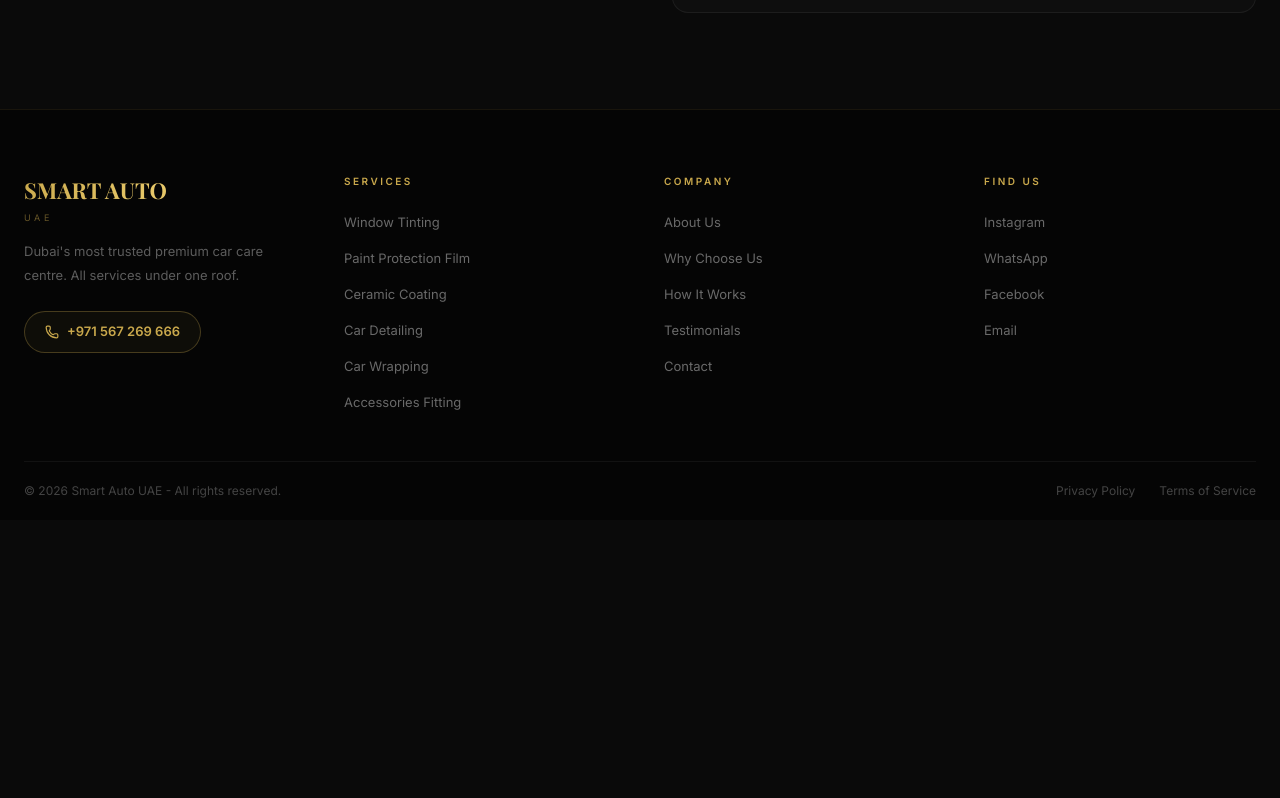
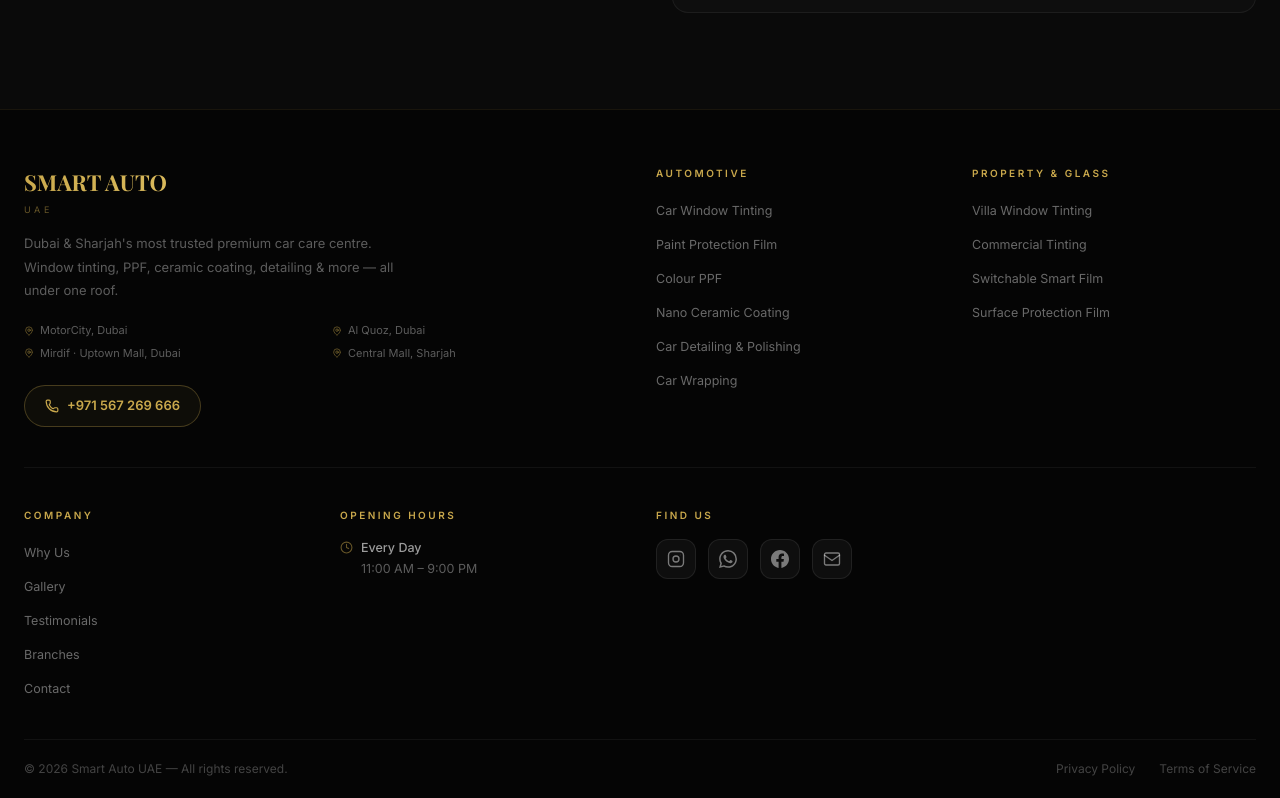
Before and after one commit to smartautouae/smartauto, a Next.js app: page /contact in a window 1280 px wide. Shown: the part 3497-4295 px from the top of the page. Before the commit the page ends 4017 px from the top, so only its background shows below. Built offline with nearby package versions, Linux system fonts and the light colour scheme; a web font is replaced by a local one.

Commit message:
update footer

```diff
--- a/src/components/Footer.tsx
+++ b/src/components/Footer.tsx
@@ -1,68 +1,277 @@
-import { Phone } from "lucide-react";
+import { Phone, MapPin, Clock } from "lucide-react";
+import Link from "next/link";
 
-const serviceLinks = ["Window Tinting", "Paint Protection Film", "Ceramic Coating", "Car Detailing", "Car Wrapping", "Accessories Fitting"];
-const companyLinks = ["About Us", "Why Choose Us", "How It Works", "Testimonials", "Contact"];
-const socialLinks  = [
-  { label: "Instagram", href: "https://instagram.com/smartautouae" },
-  { label: "WhatsApp",  href: "https://wa.me/971567269666" },
-  { label: "Facebook",  href: "#" },
-  { label: "Email",     href: "mailto:info@smartautouae.ae" },
+const carServices = [
+  { label: "Car Window Tinting",        href: "/services/car-window-tinting-dubai-sharjah" },
+  { label: "Paint Protection Film",     href: "/services/paint-protection-film-dubai-sharjah" },
+  { label: "Colour PPF",                href: "/services/colour-ppf-dubai-sharjah" },
+  { label: "Nano Ceramic Coating",      href: "/services/nano-ceramic-coating-dubai-sharjah" },
+  { label: "Car Detailing & Polishing", href: "/services/car-detailing-polishing-dubai-sharjah" },
+  { label: "Car Wrapping",              href: "/services/car-wrapping-dubai-sharjah" },
 ];
+
+const propertyServices = [
+  { label: "Villa Window Tinting",    href: "/services/villa-window-tinting-dubai-sharjah" },
+  { label: "Commercial Tinting",      href: "/services/commercial-window-tinting-dubai-sharjah" },
+  { label: "Switchable Smart Film",   href: "/services/switchable-smart-glass-film-dubai-sharjah" },
+  { label: "Surface Protection Film", href: "/services/surface-protection-film-dubai-sharjah" },
+];
+
+const companyLinks = [
+  { label: "Why Us",       href: "/why-us" },
+  { label: "Gallery",      href: "/gallery" },
+  { label: "Testimonials", href: "/testimonials" },
+  { label: "Branches",     href: "/branches" },
+  { label: "Contact",      href: "/contact" },
+];
+
+const branches = [
+  "MotorCity, Dubai",
+  "Al Quoz, Dubai",
+  "Mirdif · Uptown Mall, Dubai",
+  "Central Mall, Sharjah",
+];
+
+// ── SOCIAL ICON SVGs ───────────────────────────────────────────────────────
+
+function IconInstagram() {
+  return (
+    <svg width="18" height="18" viewBox="0 0 24 24" fill="none" stroke="currentColor" strokeWidth="1.8" strokeLinecap="round" strokeLinejoin="round">
+      <rect x="2" y="2" width="20" height="20" rx="5" ry="5" />
+      <circle cx="12" cy="12" r="4" />
+      <circle cx="17.5" cy="6.5" r="0.5" fill="currentColor" stroke="none" />
+    </svg>
+  );
+}
+
+function IconWhatsApp() {
+  return (
+    <svg width="18" height="18" viewBox="0 0 24 24" fill="currentColor">
+      <path d="M17.472 14.382c-.297-.149-1.758-.867-2.03-.967-.273-.099-.471-.148-.67.15-.197.297-.767.966-.94 1.164-.173.199-.347.223-.644.075-.297-.15-1.255-.463-2.39-1.475-.883-.788-1.48-1.761-1.653-2.059-.173-.297-.018-.458.13-.606.134-.133.298-.347.446-.52.149-.174.198-.298.298-.497.099-.198.05-.371-.025-.52-.075-.149-.669-1.612-.916-2.207-.242-.579-.487-.5-.669-.51-.173-.008-.371-.01-.57-.01-.198 0-.52.074-.792.372-.272.297-1.04 1.016-1.04 2.479 0 1.462 1.065 2.875 1.213 3.074.149.198 2.096 3.2 5.077 4.487.709.306 1.262.489 1.694.625.712.227 1.36.195 1.871.118.571-.085 1.758-.719 2.006-1.413.248-.694.248-1.289.173-1.413-.074-.124-.272-.198-.57-.347m-5.421 7.403h-.004a9.87 9.87 0 01-5.031-1.378l-.361-.214-3.741.982.998-3.648-.235-.374a9.86 9.86 0 01-1.51-5.26c.001-5.45 4.436-9.884 9.888-9.884 2.64 0 5.122 1.03 6.988 2.898a9.825 9.825 0 012.893 6.994c-.003 5.45-4.437 9.884-9.885 9.884m8.413-18.297A11.815 11.815 0 0012.05 0C5.495 0 .16 5.335.157 11.892c0 2.096.547 4.142 1.588 5.945L.057 24l6.305-1.654a11.882 11.882 0 005.683 1.448h.005c6.554 0 11.89-5.335 11.893-11.893a11.821 11.821 0 00-3.48-8.413z" />
+    </svg>
+  );
+}
+
+function IconFacebook() {
+  return (
+    <svg width="18" height="18" viewBox="0 0 24 24" fill="currentColor">
+      <path d="M24 12.073c0-6.627-5.373-12-12-12s-12 5.373-12 12c0 5.99 4.388 10.954 10.125 11.854v-8.385H7.078v-3.47h3.047V9.43c0-3.007 1.792-4.669 4.533-4.669 1.312 0 2.686.235 2.686.235v2.953H15.83c-1.491 0-1.956.925-1.956 1.874v2.25h3.328l-.532 3.47h-2.796v8.385C19.612 23.027 24 18.062 24 12.073z" />
+    </svg>
+  );
+}
+
+function IconEmail() {
+  return (
+    <svg width="18" height="18" viewBox="0 0 24 24" fill="none" stroke="currentColor" strokeWidth="1.8" strokeLinecap="round" strokeLinejoin="round">
+      <rect x="2" y="4" width="20" height="16" rx="2" />
+      <path d="M2 7l10 7 10-7" />
+    </svg>
+  );
+}
+
+const socialLinks = [
+  { label: "Instagram", href: "https://instagram.com/smartautouae", Icon: IconInstagram },
+  { label: "WhatsApp",  href: "https://wa.me/971567269666",         Icon: IconWhatsApp },
+  { label: "Facebook",  href: "#",                                  Icon: IconFacebook },
+  { label: "Email",     href: "mailto:info@smartautouae.ae",        Icon: IconEmail },
+];
+
+// ── COMPONENT ─────────────────────────────────────────────────────────────
 
 export default function Footer() {
   return (
-    <footer className="border-t border-gold/10" style={{ backgroundColor: "#050505" }}>
+    <footer className="border-t" style={{ backgroundColor: "#050505", borderColor: "rgba(201,168,76,0.1)" }}>
       <div className="w-full max-w-7xl mx-auto px-6">
 
-        {/* Top */}
-        <div className="grid grid-cols-1 md:grid-cols-2 lg:grid-cols-4 gap-12 py-18 pt-16 pb-12">
-          {/* Brand */}
-          <div>
-            <span className="gold-text font-bold block" style={{ fontFamily: "var(--font-playfair), serif", fontSize: "22px" }}>SMART AUTO</span>
-            <span className="block text-[9px] tracking-[0.4em] uppercase text-gold/50 mt-1 mb-4">UAE</span>
-            <p className="text-white/35 text-[13px] leading-[1.8] mb-6">
-              Dubai&apos;s most trusted premium car care centre. All services under one roof.
+        {/* ── ROW 1 — Brand + Services ── */}
+        <div className="grid grid-cols-2 md:grid-cols-4 gap-8 pt-14 pb-10"
+          style={{ borderBottom: "1px solid rgba(255,255,255,0.05)" }}>
+
+          {/* Brand — full width on mobile, 2 cols on md+ */}
+          <div className="col-span-2 md:col-span-2">
+            <Link href="/" className="no-underline">
+              <span className="gold-text font-bold block"
+                style={{ fontFamily: "var(--font-playfair), serif", fontSize: "22px" }}>
+                SMART AUTO
+              </span>
+              <span className="block text-[9px] tracking-[0.4em] uppercase mt-1 mb-4"
+                style={{ color: "rgba(201,168,76,0.5)" }}>
+                UAE
+              </span>
+            </Link>
+            <p className="text-[13px] leading-[1.8] mb-5 max-w-sm"
+              style={{ color: "rgba(255,255,255,0.35)" }}>
+              Dubai &amp; Sharjah's most trusted premium car care centre.
+              Window tinting, PPF, ceramic coating, detailing &amp; more — all under one roof.
             </p>
-            <a href="tel:+971567269666"
-              className="inline-flex items-center gap-2 text-[13px] text-gold font-semibold px-5 py-2.5 rounded-full border border-gold/30 bg-gold/5 hover:bg-gold/12 transition-all duration-300 no-underline">
+
+            {/* Branches — 2 col grid */}
+            <div className="grid grid-cols-2 gap-x-4 gap-y-1.5 mb-6">
+              {branches.map((b) => (
+                <div key={b} className="flex items-center gap-1.5">
+                  <MapPin size={10} style={{ color: "rgba(201,168,76,0.5)", flexShrink: 0 }} />
+                  <span className="text-[11px]" style={{ color: "rgba(255,255,255,0.35)" }}>{b}</span>
+                </div>
+              ))}
+            </div>
+
+            <a
+              href="tel:+971567269666"
+              className="inline-flex items-center gap-2 text-[13px] font-semibold px-5 py-2.5 rounded-full border no-underline transition-all duration-300"
+              style={{
+                color: "#C9A84C",
+                borderColor: "rgba(201,168,76,0.3)",
+                background: "rgba(201,168,76,0.05)",
+              }}>
               <Phone size={14} /> +971 567 269 666
             </a>
           </div>
 
-          {/* Services */}
+          {/* Automotive Services */}
           <div>
-            <h4 className="text-[10px] uppercase tracking-[0.25em] text-gold font-semibold mb-5">Services</h4>
-            <ul className="flex flex-col gap-3 list-none">
-              {serviceLinks.map((s) => <li key={s}><a href="#services" className="text-[13px] text-white/40 hover:text-gold transition-colors duration-300 no-underline">{s}</a></li>)}
+            <h4 className="text-[10px] uppercase tracking-[0.25em] font-semibold mb-4"
+              style={{ color: "#C9A84C" }}>
+              Automotive
+            </h4>
+            <ul className="flex flex-col gap-2.5 list-none m-0 p-0">
+              {carServices.map((s) => (
+                <li key={s.href}>
+                  <Link
+                    href={s.href}
+                    className="text-[12.5px] no-underline transition-colors duration-300 hover:text-[#C9A84C]"
+                    style={{ color: "rgba(255,255,255,0.4)" }}>
+                    {s.label}
+                  </Link>
+                </li>
+              ))}
             </ul>
           </div>
 
-          {/* Company */}
+          {/* Property & Glass */}
           <div>
-            <h4 className="text-[10px] uppercase tracking-[0.25em] text-gold font-semibold mb-5">Company</h4>
-            <ul className="flex flex-col gap-3 list-none">
-              {companyLinks.map((c) => <li key={c}><a href={`#${c.toLowerCase().replace(/ /g, "-")}`} className="text-[13px] text-white/40 hover:text-gold transition-colors duration-300 no-underline">{c}</a></li>)}
+            <h4 className="text-[10px] uppercase tracking-[0.25em] font-semibold mb-4"
+              style={{ color: "#C9A84C" }}>
+              Property &amp; Glass
+            </h4>
+            <ul className="flex flex-col gap-2.5 list-none m-0 p-0">
+              {propertyServices.map((s) => (
+                <li key={s.href}>
+                  <Link
+                    href={s.href}
+                    className="text-[12.5px] no-underline transition-colors duration-300 hover:text-[#C9A84C]"
+                    style={{ color: "rgba(255,255,255,0.4)" }}>
+                    {s.label}
+                  </Link>
+                </li>
+              ))}
             </ul>
           </div>
 
-          {/* Social */}
+        </div>
+
+        {/* ── ROW 2 — Company + Hours + Social ── */}
+        <div className="grid grid-cols-2 md:grid-cols-4 gap-8 py-10"
+          style={{ borderBottom: "1px solid rgba(255,255,255,0.05)" }}>
+
+          {/* Company */}
           <div>
-            <h4 className="text-[10px] uppercase tracking-[0.25em] text-gold font-semibold mb-5">Find Us</h4>
-            <ul className="flex flex-col gap-3 list-none">
-              {socialLinks.map((l) => <li key={l.label}><a href={l.href} target="_blank" rel="noopener noreferrer" className="text-[13px] text-white/40 hover:text-gold transition-colors duration-300 no-underline">{l.label}</a></li>)}
+            <h4 className="text-[10px] uppercase tracking-[0.25em] font-semibold mb-4"
+              style={{ color: "#C9A84C" }}>
+              Company
+            </h4>
+            <ul className="flex flex-col gap-2.5 list-none m-0 p-0">
+              {companyLinks.map((c) => (
+                <li key={c.href}>
+                  <Link
+                    href={c.href}
+                    className="text-[12.5px] no-underline transition-colors duration-300 hover:text-[#C9A84C]"
+                    style={{ color: "rgba(255,255,255,0.4)" }}>
+                    {c.label}
+                  </Link>
+                </li>
+              ))}
             </ul>
+          </div>
+
+          {/* Opening Hours */}
+          <div>
+            <h4 className="text-[10px] uppercase tracking-[0.25em] font-semibold mb-4"
+              style={{ color: "#C9A84C" }}>
+              Opening Hours
+            </h4>
+            <div className="flex items-start gap-2">
+              <Clock size={13} style={{ color: "rgba(201,168,76,0.5)", flexShrink: 0, marginTop: "2px" }} />
+              <div>
+                <p className="text-[12.5px] font-medium mb-0.5" style={{ color: "rgba(255,255,255,0.6)" }}>
+                  Every Day
+                </p>
+                <p className="text-[12.5px]" style={{ color: "rgba(255,255,255,0.35)" }}>
+                  11:00 AM – 9:00 PM
+                </p>
+              </div>
+            </div>
+          </div>
+
+          {/* Find Us — icon buttons */}
+          <div className="col-span-2 md:col-span-2 flex flex-col justify-start">
+            <h4 className="text-[10px] uppercase tracking-[0.25em] font-semibold mb-4"
+              style={{ color: "#C9A84C" }}>
+              Find Us
+            </h4>
+            <div className="flex items-center gap-3">
+              {socialLinks.map(({ label, href, Icon }) => (
+                <a
+                  key={label}
+                  href={href}
+                  target="_blank"
+                  rel="noopener noreferrer"
+                  aria-label={label}
+                  title={label}
+                  className="w-10 h-10 rounded-xl flex items-center justify-center transition-all duration-300 hover:-translate-y-0.5"
+                  style={{
+                    background: "rgba(255,255,255,0.04)",
+                    border: "1px solid rgba(255,255,255,0.08)",
+                    color: "rgba(255,255,255,0.45)",
+                  }}
+                  onMouseEnter={(e) => {
+                    (e.currentTarget as HTMLAnchorElement).style.color = "#C9A84C";
+                    (e.currentTarget as HTMLAnchorElement).style.borderColor = "rgba(201,168,76,0.35)";
+                    (e.currentTarget as HTMLAnchorElement).style.background = "rgba(201,168,76,0.07)";
+                  }}
+                  onMouseLeave={(e) => {
+                    (e.currentTarget as HTMLAnchorElement).style.color = "rgba(255,255,255,0.45)";
+                    (e.currentTarget as HTMLAnchorElement).style.borderColor = "rgba(255,255,255,0.08)";
+                    (e.currentTarget as HTMLAnchorElement).style.background = "rgba(255,255,255,0.04)";
+                  }}>
+                  <Icon />
+                </a>
+              ))}
+            </div>
+          </div>
+
+        </div>
+
+        {/* ── BOTTOM BAR ── */}
+        <div className="py-5 flex items-center justify-between flex-wrap gap-3">
+          <p className="text-[12px]" style={{ color: "rgba(255,255,255,0.25)" }}>
+            © {new Date().getFullYear()} Smart Auto UAE — All rights reserved.
+          </p>
+          <div className="flex gap-6">
+            {[
+              { label: "Privacy Policy",   href: "/privacy-policy" },
+              { label: "Terms of Service", href: "/terms-of-service" },
+            ].map((l) => (
+              <Link
+                key={l.label}
+                href={l.href}
+                className="text-[12px] no-underline transition-colors duration-300 hover:text-[#C9A84C]"
+                style={{ color: "rgba(255,255,255,0.25)" }}>
+                {l.label}
+              </Link>
+            ))}
           </div>
         </div>
 
-        {/* Bottom */}
-        <div className="border-t border-white/5 py-5 flex items-center justify-between flex-wrap gap-3">
-          <p className="text-[12px] text-white/25">© {new Date().getFullYear()} Smart Auto UAE - All rights reserved.</p>
-          <div className="flex gap-6">
-            {["Privacy Policy", "Terms of Service"].map((l) => (
-              <a key={l} href="#" className="text-[12px] text-white/25 hover:text-gold transition-colors duration-300 no-underline">{l}</a>
-            ))}
-          </div>
-        </div>
       </div>
     </footer>
   );
```
